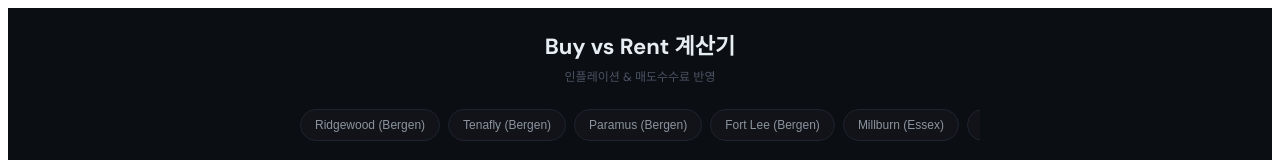
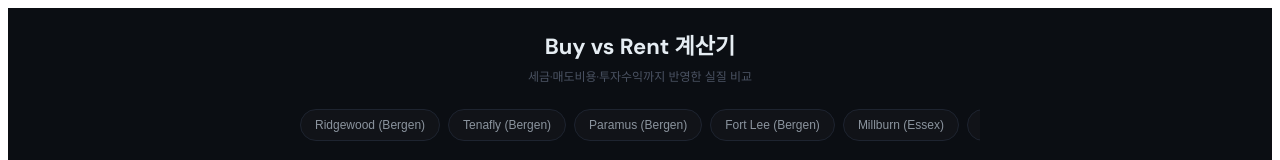
Before and after one commit to carlsagan21/buyvsrent, a React (Vite) app: page / in a window 1280 px wide. Shown: the top 160 px of the page. Built offline with nearby package versions, Linux system fonts and the light colour scheme.

Commit message:
style: 서브타이틀을 프로젝트 설명 문구로 교체
- '인플레이션 & 매도수수료 반영' → '세금·매도비용·투자수익까지 반영한 실질 비교'

```diff
--- a/src/App.tsx
+++ b/src/App.tsx
@@ -163,7 +163,7 @@ export default function App() {
 
         <div style={{ textAlign: "center", marginBottom: 24 }}>
           <h1 style={{ fontSize: 22, fontWeight: 700, margin: 0, color: "#e6edf3" }}>Buy vs Rent 계산기</h1>
-          <p style={{ color: "#4b5363", fontSize: 12, marginTop: 6 }}>{activeRegion ? `${activeRegion} 기준 · ` : ""}인플레이션 & 매도수수료 반영</p>
+          <p style={{ color: "#4b5363", fontSize: 12, marginTop: 6 }}>세금·매도비용·투자수익까지 반영한 실질 비교</p>
         </div>
 
         {/* REGION PRESETS */}
```
